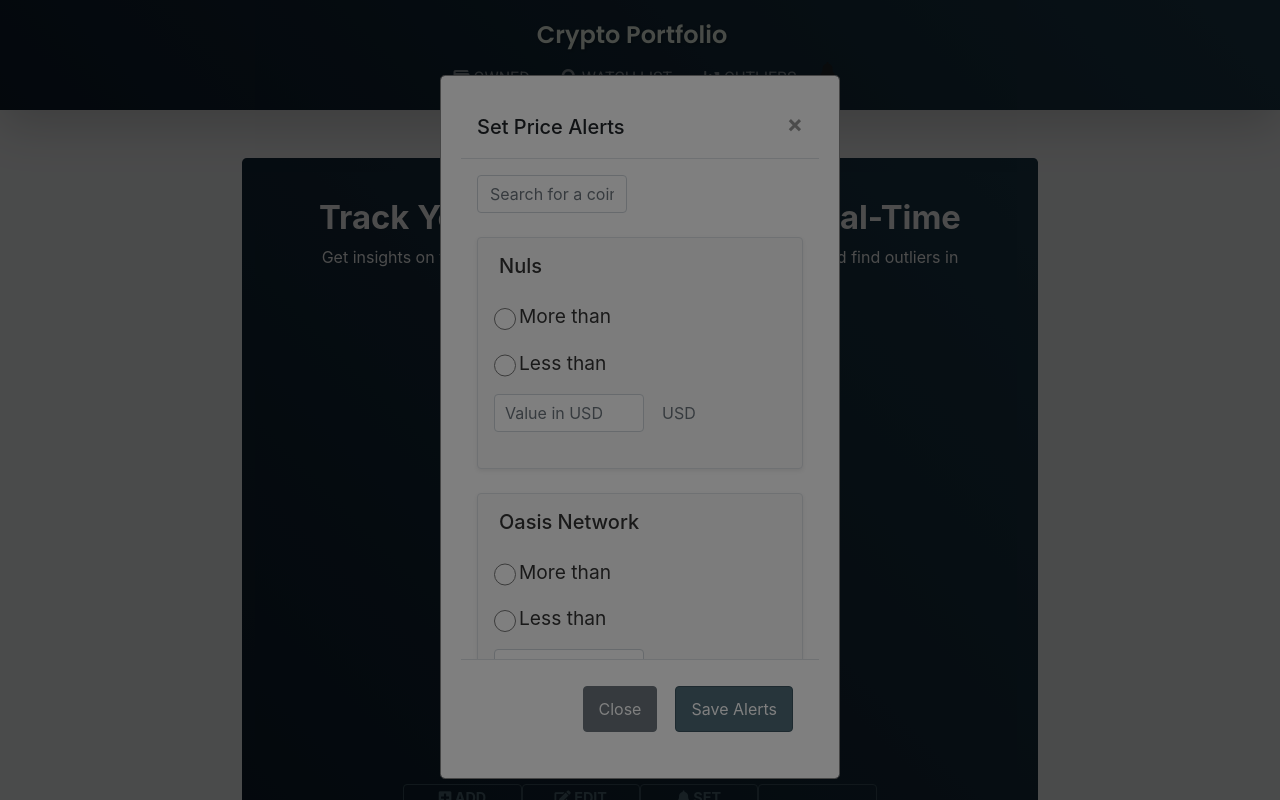
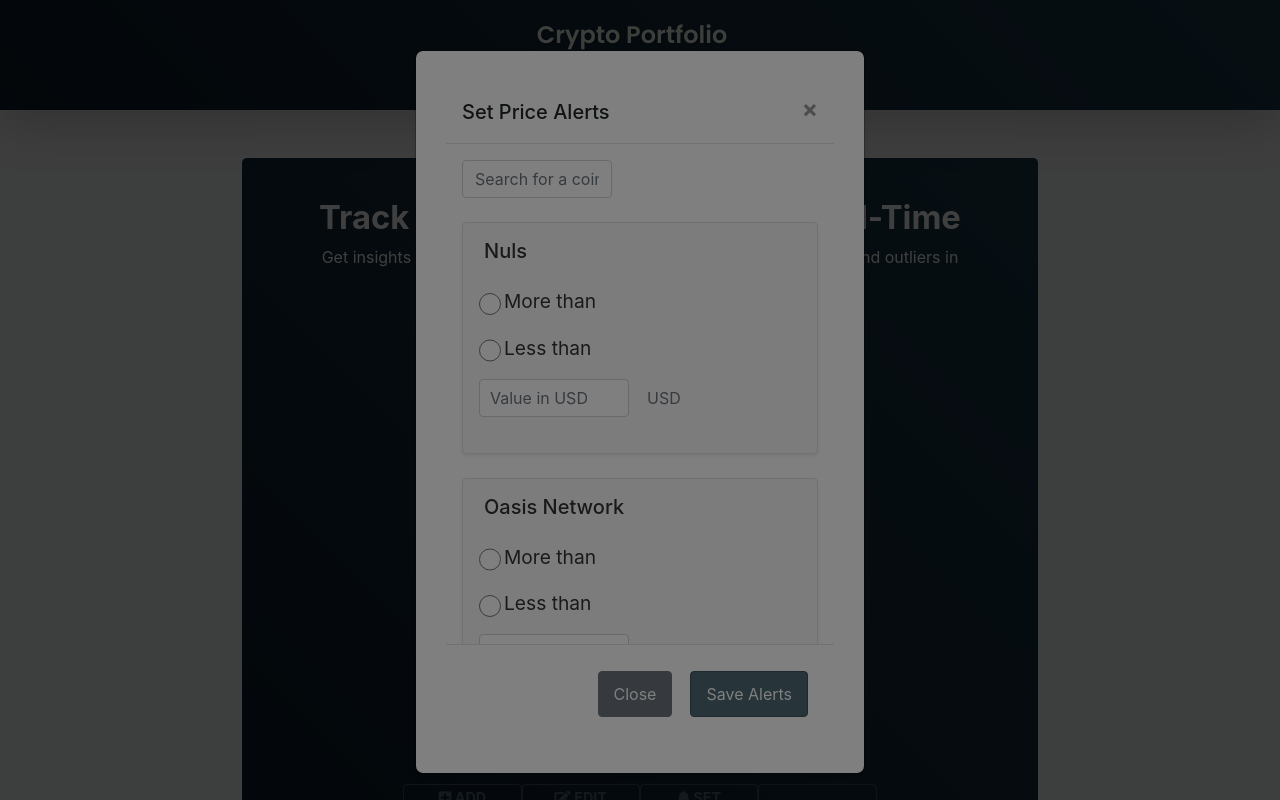
Before and after one commit to dantonic81/portfolio, a Flask app: page / in a window 1280 px wide, after a click on "SET ALERTS". Run offline with Flask 3, Linux system fonts and the light colour scheme; data comes from the database, SQL or seed files in the repository; data that the repository does not hold is empty; some libraries are stand-ins or nearby versions.

Commit message:
improve styling of notifications

```diff
--- a/static/index.css
+++ b/static/index.css
@@ -449,6 +449,32 @@ label {
 
 
 
+/* Bell Icon */
+#notification-bell {
+  color: #3b82f6;  /* Choose your desired color, blue in this case */
+  font-size: 24px;  /* Adjust size as needed */
+  cursor: pointer;
+  transition: color 0.3s ease;
+}
+
+#notification-bell:hover {
+  color: #2563eb;  /* A darker shade when hovered */
+}
+
+/* Message count (assuming you have a span inside the bell icon) */
+#notification-count {
+  color: #fff;  /* White color for the message count */
+  background-color: #f44336; /* Red background */
+  border-radius: 50%;
+  padding: 5px 10px;
+  font-size: 14px;
+  position: absolute;
+  top: -5px;
+  right: -10px;
+  font-weight: bold;
+}
+
+
 
 /* Hide the modal by default */
 .modal {
@@ -460,48 +486,84 @@ label {
   width: 100%;
   height: 100%;
   overflow: auto;
-  background-color: rgb(0,0,0); /* Black background with opacity */
-  background-color: rgba(0,0,0,0.4);
+  background-color: rgba(0,0,0,0.5); /* Black background with opacity */
+  transition: opacity 0.3s ease-in-out;
 }
 
 /* Modal content box */
 .modal-content {
-  background-color: #fefefe;
-  margin: 15% auto;
-  padding: 20px;
-  border: 1px solid #888;
-  width: 80%; /* Or whatever width you prefer */
-  max-width: 500px;
+  background-color: #fff;
+  margin: 10% auto;
+  padding: 30px;
+  border-radius: 8px;
+  width: 90%;
+  max-width: 600px; /* Responsive width */
+  box-shadow: 0 4px 8px rgba(0,0,0,0.1); /* Soft shadow */
+  transition: transform 0.3s ease-out; /* Smooth opening */
 }
 
 /* Close button styling */
 .close-button {
   color: #aaa;
-  font-size: 28px;
+  font-size: 32px;
   font-weight: bold;
-  float: right;
+  position: absolute;
+  top: 10px;
+  right: 10px;
+  cursor: pointer;
+  transition: color 0.2s ease;
 }
 
 .close-button:hover,
 .close-button:focus {
-  color: black;
+  color: #333;
   text-decoration: none;
-  cursor: pointer;
+}
+
+/* Modal header */
+.modal h2 {
+  text-align: center;
+  font-size: 24px;
+  margin-bottom: 20px;
+  color: #333;
 }
 
 /* Notification list styling */
 #notification-list {
   list-style-type: none;
   padding: 0;
+  margin: 0;
 }
 
+/* Individual notification item styling */
 #notification-list li {
-  padding: 10px;
+  padding: 15px;
   border-bottom: 1px solid #ddd;
+  background-color: #f9f9f9;
+  font-size: 16px;
+  color: #555;
+  border-radius: 5px;
+  margin-bottom: 5px;
+  cursor: pointer;
+  transition: background-color 0.3s ease, transform 0.2s ease;
 }
 
+/* Hover effect for each notification */
+#notification-list li:hover {
+  background-color: #f0f0f0;
+  transform: scale(1.02); /* Subtle scale on hover */
+}
 
+/* Style for unread notifications */
 .unread {
   font-weight: bold;
-  background-color: #f0f0f0;
+  color: #333;
+  background-color: #eaf7ff; /* Light blue background for unread */
+  border-left: 5px solid #3b82f6; /* Left blue border for emphasis */
 }
+
+/* Fade-in effect for modal */
+.modal.show {
+  display: block;
+  opacity: 1;
+}
```
